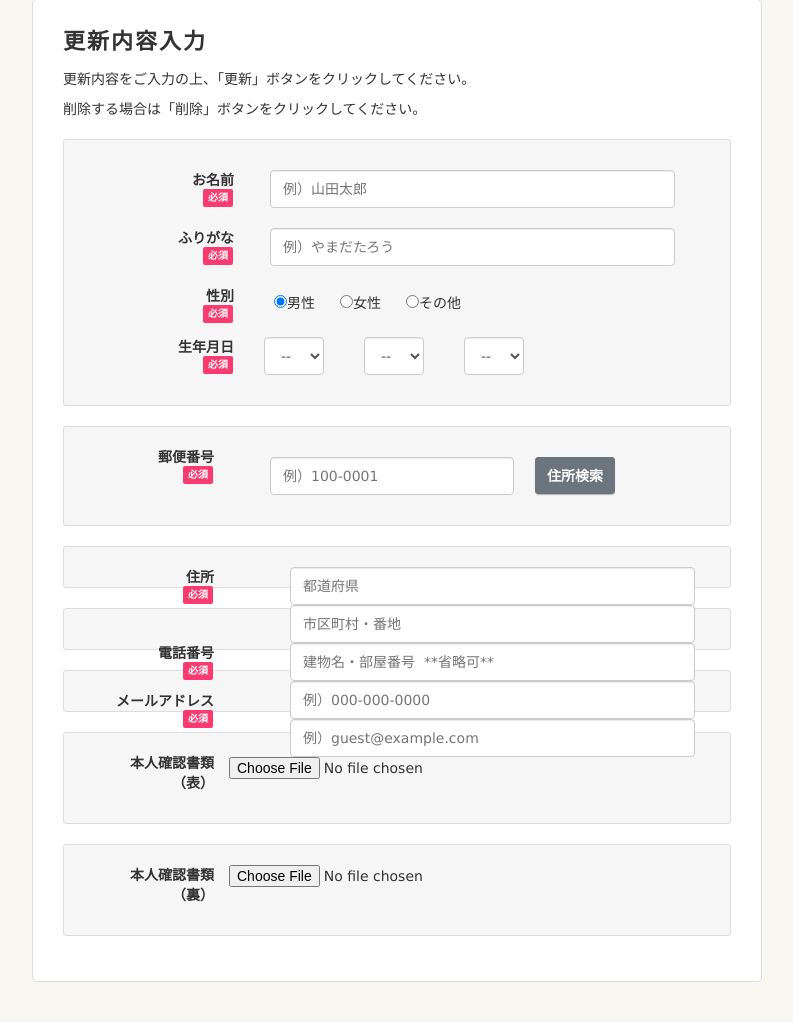
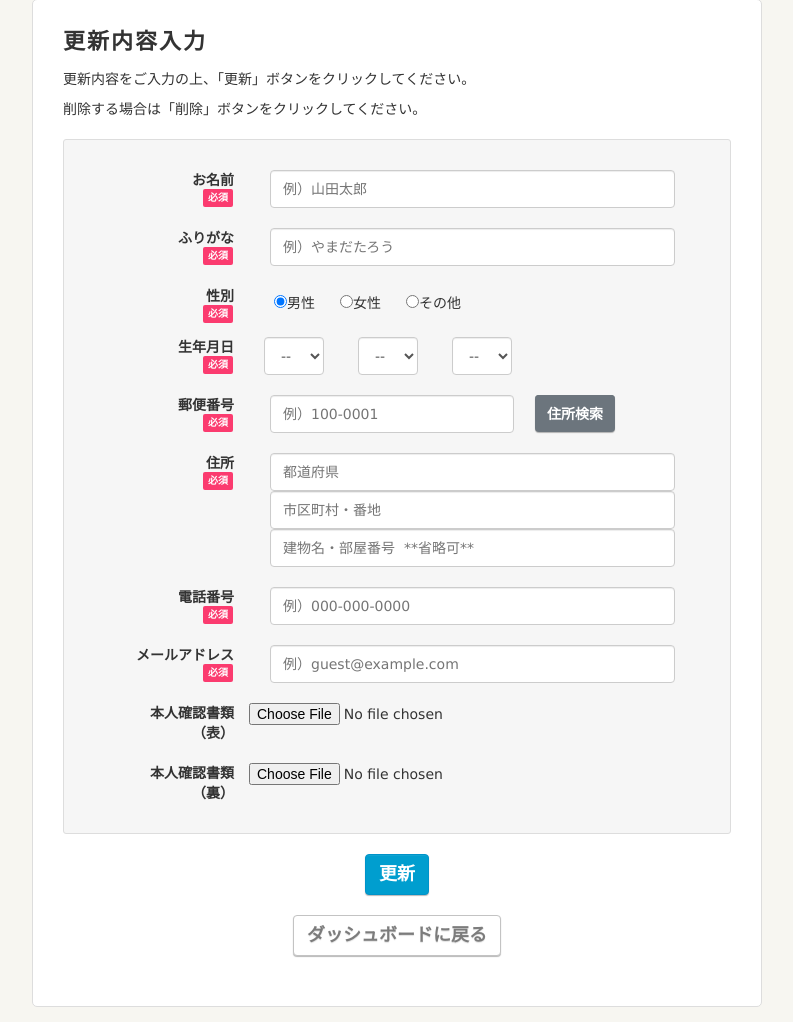
Before and after one commit to proclimb/202504_AP_01_scr_2ndminiSystem_inagaki_asami, a PHP site: page /edit.php?id=1 in a window 1280 px wide. Shown: the part 166-1188 px from the top of the page, without its empty margins (243-1036 px from the left). Run offline with PHP 8.4, Linux system fonts and the light colour scheme; data that the repository does not hold is empty.

Commit message:
全体フォームの修正（</div>タブの削除)

```diff
--- a/edit.php
+++ b/edit.php
@@ -123,7 +123,7 @@ $_POST = $user->findById($id);
                     ?>
 
 
-                    <div class="birth-selects" style="display: flex; gap: 10px;">
+                    <div class="birth-selects">
                         <!-- 年 -->
                         <select name="birth_year">
                             <option value="">-- 年 --</option>
@@ -156,7 +156,6 @@ $_POST = $user->findById($id);
                             }
                             ?>
                         </select>
-                    </div>
                     </div>
 
                 </div>
```
Lines whose indentation alone changed are shown as unchanged.
